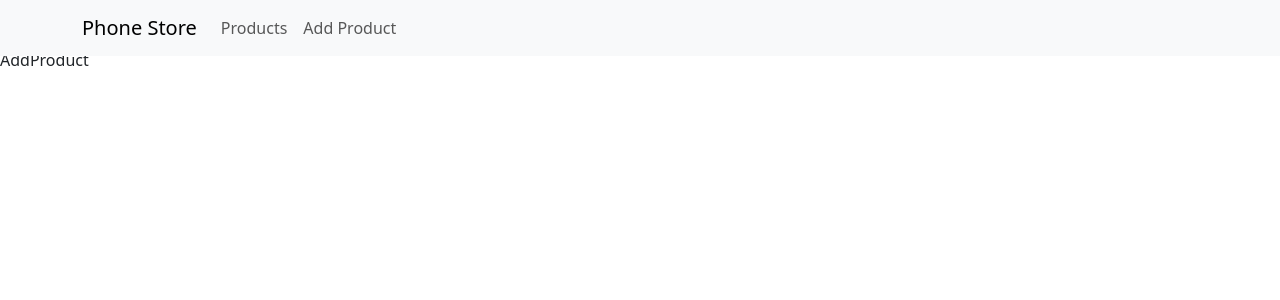
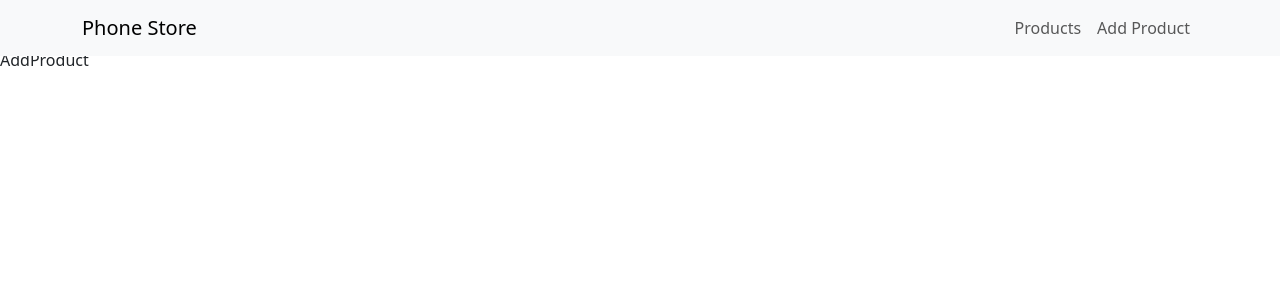
Before and after one commit to sulejmanhoxha/SulejmanHoxha-react-eliminacioni, a React (Vite) app: page /product/add in a window 1280 px wide. Shown: the top 300 px of the page. Built offline with nearby package versions, Linux system fonts and the light colour scheme; no server answers.

Commit message:
update navbar

```diff
--- a/src/components/Navbar.jsx
+++ b/src/components/Navbar.jsx
@@ -20,7 +20,7 @@ const Navbar = () => {
 					<span className="navbar-toggler-icon" />
 				</button>
 				<div
-					className="collapse navbar-collapse"
+					className="collapse navbar-collapse d-lg-flex justify-content-end"
 					id="navbarNavAltMarkup"
 				>
 					<div className="navbar-nav">
```
